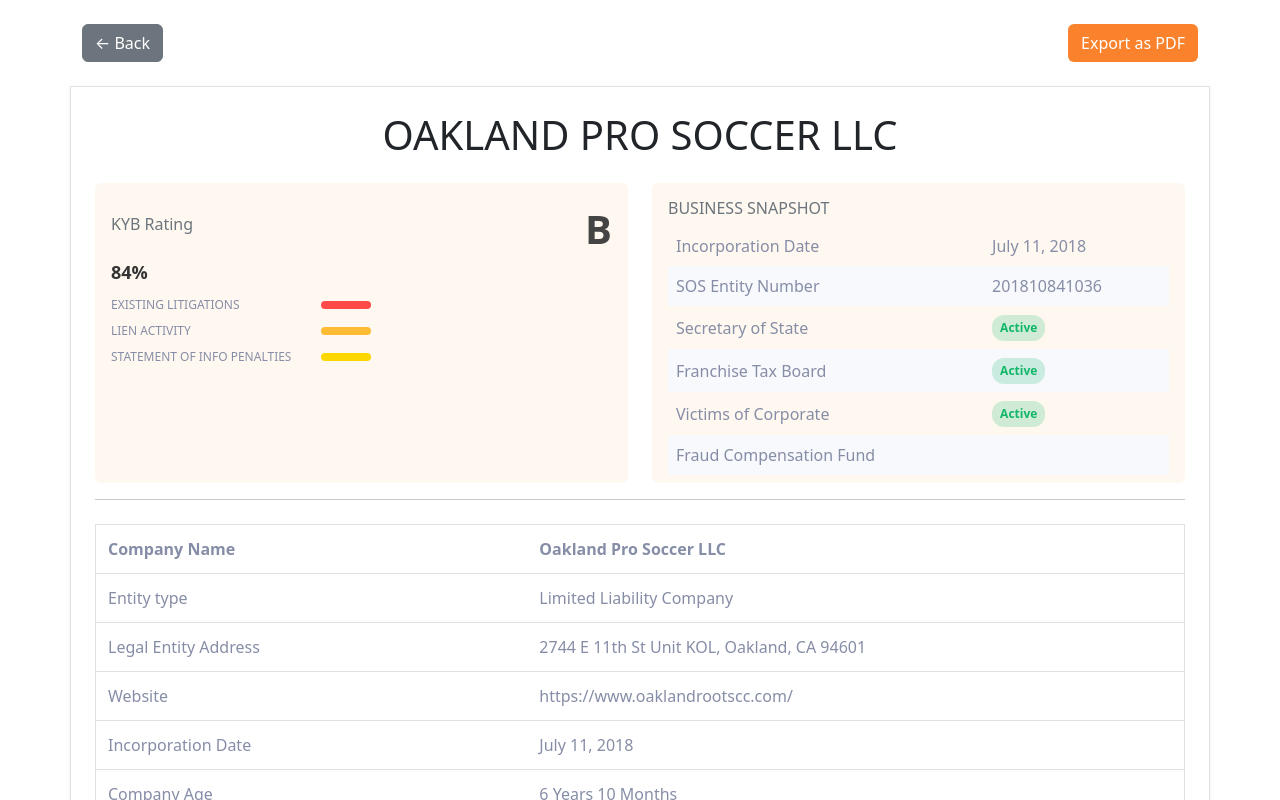
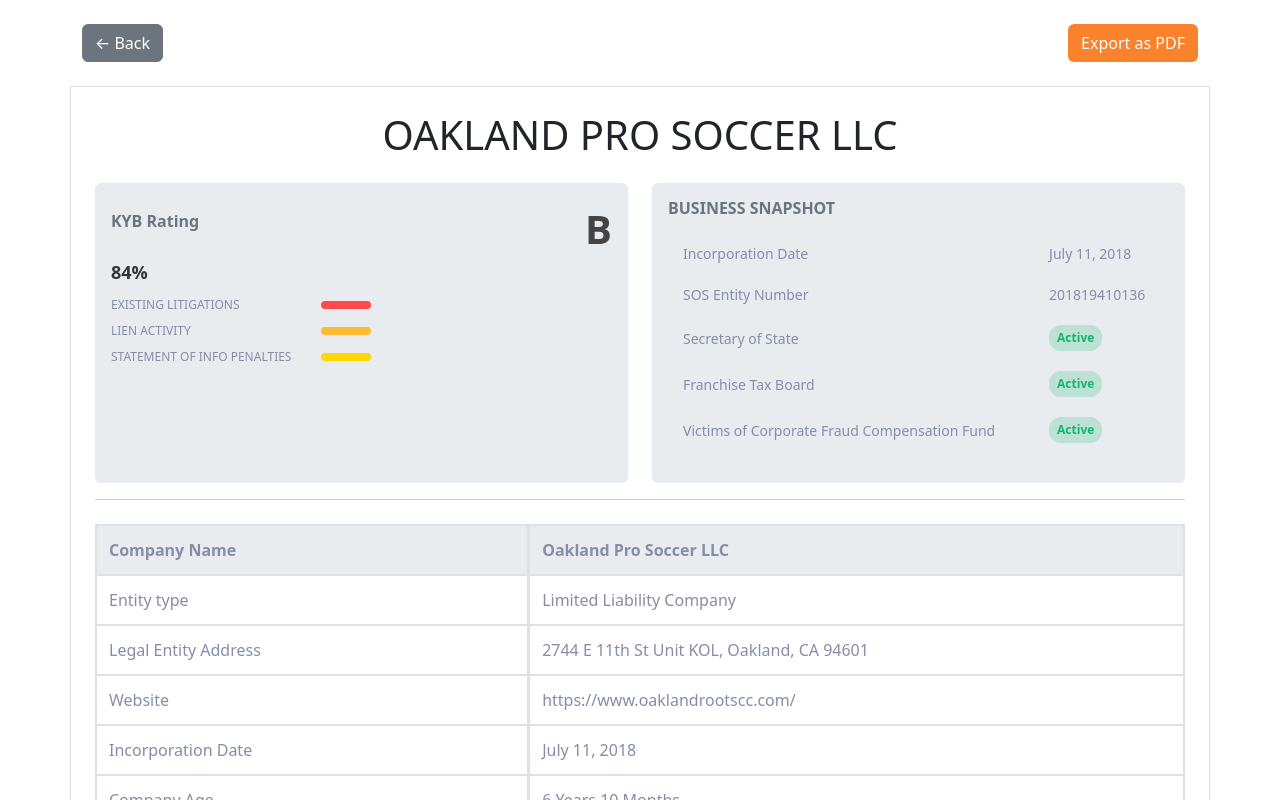
Before and after one commit to hsnatrajput/pann_test, a React (Create React App) app: page / in a window 1280 px wide. Shown: the top 800 px of the page. Built offline with nearby package versions, Linux system fonts and the light colour scheme.

Commit message:
now make more changings in Report1

```diff
--- a/src/components/Report1.js
+++ b/src/components/Report1.js
@@ -40,12 +40,26 @@
           <div className="business-snapshot p-3 rounded">
             <h6>BUSINESS SNAPSHOT</h6>
             <table className="snapshot-table">
-              <tr><td>Incorporation Date</td><td>July 11, 2018</td></tr>
-              <tr><td>SOS Entity Number</td><td>201810841036</td></tr>
-              <tr><td>Secretary of State</td><td><span className="status active">Active</span></td></tr>
-              <tr><td>Franchise Tax Board</td><td><span className="status active">Active</span></td></tr>
-              <tr><td>Victims of Corporate</td><td><span className="status active">Active</span></td></tr>
-              <tr><td>Fraud Compensation Fund</td><td></td></tr>
+              <tr>
+                <td>Incorporation Date</td>
+                <td>July 11, 2018</td>
+              </tr>
+              <tr>
+                <td>SOS Entity Number</td>
+                <td>201819410136</td>
+              </tr>
+              <tr>
+                <td>Secretary of State</td>
+                <td><span className="status active">Active</span></td>
+              </tr>
+              <tr>
+                <td>Franchise Tax Board</td>
+                <td><span className="status active">Active</span></td>
+              </tr>
+              <tr>
+                <td>Victims of Corporate Fraud Compensation Fund</td>
+                <td><span className="status active">Active</span></td>
+              </tr>
             </table>
           </div>
         </div>
@@ -54,7 +68,7 @@
       <hr />
 
       <div className="mt-4">
-        <table className="table table-bordered custom-table">
+        <table className="table-bordered custom-table">
           <tbody>
             <tr className="table-header">
               <td>Company Name</td>
--- a/src/styles/Footer.css
+++ b/src/styles/Footer.css
@@ -20,6 +20,7 @@
 .tagline {
   color: #868DA6;
   font-size: 12px;
+  margin-top: 5px;
 }
 
 .footer-right {
--- a/src/styles/Report1.css
+++ b/src/styles/Report1.css
@@ -46,6 +46,8 @@
 h6 {
   font-size: 16px;
   color: #6c757d;
+  font-weight: 600;
+  margin-bottom: 15px; /* Space below the heading */
 }
 
 .custom-hr {
@@ -67,13 +69,12 @@
   display: flex;
   flex-direction: column;
   align-items: flex-start;
-  background-color: #FFF8F0;
+  background-color: #E8ECEF;
   width: 100%;
-  height: 300px; /* Fixed height to match content */
+  height: 300px; /* Standardized height */
   padding: 20px;
+  border-radius: 10px;
 }
-
-
 
 .rating-header {
   display: flex;
@@ -142,10 +143,11 @@
   display: flex;
   flex-direction: column;
   align-items: flex-start;
-  background-color: #FFF8F0;
+  background-color: #E8ECEF;
   width: 100%;
-  height: 300px; /* Fixed height to match KYB rating */
+  height: 300px; /* Standardized height to match kyb-rating */
   padding: 20px;
+  border-radius: 10px;
 }
 
 .snapshot-table {
@@ -154,12 +156,10 @@
 }
 
 .snapshot-table td {
-  padding: 8px;
+  padding: 10px 15px;
   color: #868DA6;
-}
-
-.snapshot-table tr:nth-child(even) {
-  background-color: #f8f9fc;
+  font-size: 14px;
+  border: none;
 }
 
 .status {
@@ -186,18 +186,36 @@
 
 .custom-table {
   width: 100%;
-  border-collapse: collapse;
+  border-collapse: separate;
+  border-spacing: 0;
+  border: 1px solid #dee2e6;
 }
 
 .custom-table td {
-  border: 1px solid #dee2e6;
+  border: 1px solid #dee2e6 !important;
   padding: 12px;
   color: #868DA6;
 }
 
-.table-header {
-  background-color: #E8ECEF;
+.custom-table td:first-child {
+  border-right: 2px solid #dee2e6 !important;
+}
+
+.custom-table td:last-child {
+  border-left: 1px solid #dee2e6 !important;
+}
+
+.custom-table .table-header {
+  background-color: #E8ECEF !important;
   font-weight: bold;
+}
+
+.custom-table .table-header td {
+  background-color: #E8ECEF !important;
+}
+
+.table-bordered td {
+  border: 1px solid #dee2e6 !important;
 }
 
 @media (max-width: 768px) {
```
